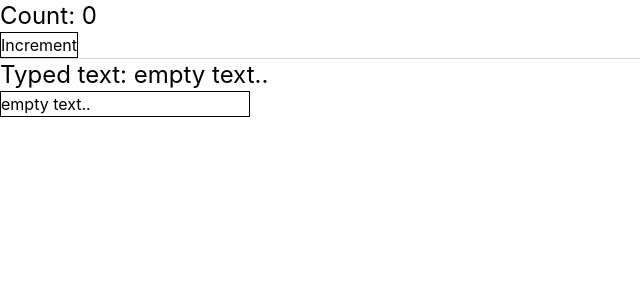
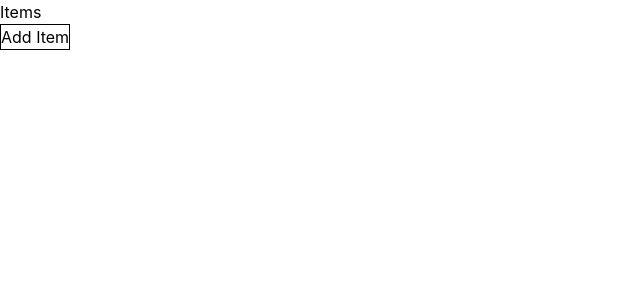
Before and after one commit to Wooong-E/likelion_useEffect, a React (Vite) app: page / in a window 1280 px wide. Shown: the top 300 px of the page, without its empty margins (0-640 px from the left). Built offline with nearby package versions, Linux system fonts and the light colour scheme.

Commit message:
item 저장하기

```diff
--- a/src/App.jsx
+++ b/src/App.jsx
@@ -1,11 +1,12 @@
 import React from 'react'; // 생략 가능
 import NameInput from './NameInput';
 import HookStructure from './HookStructure';
+import ItemList from './ItemList';
 
 const App = () => {
   return (
     <div>
-      <HookStructure />
+      <ItemList />
     </div>
   );
 };
--- /dev/null
+++ b/src/ItemList.jsx
@@ -0,0 +1,32 @@
+import { useEffect, useState } from 'react';
+
+const ItemList = () => {
+  const [items, setItems] = useState([]);
+
+  useEffect(() => {
+    console.log('useEffect 실행됨.');
+  }, [items]);
+
+  const addItem = () => {
+    const newItem = prompt('newItem을 입력하세요: ');
+    if (newItem) {
+      setItems((prevItem) => [...prevItem, newItem]);
+    }
+  };
+
+  return (
+    <div>
+      <h2>Items</h2>
+      <ul>
+        {items.map((item, index) => (
+          <li key={index}>{item}</li>
+        ))}
+      </ul>
+      <button onClick={addItem} className="border">
+        Add Item
+      </button>
+    </div>
+  );
+};
+
+export default ItemList;
```
